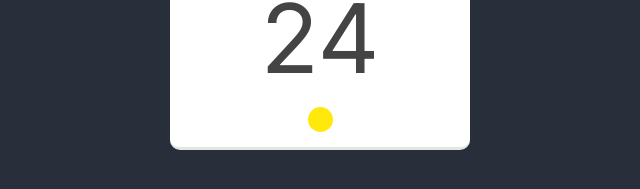
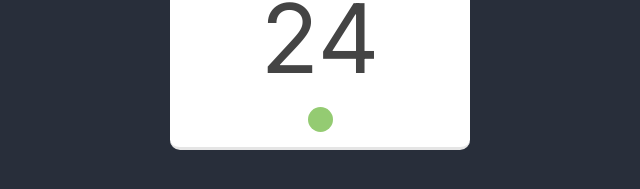
Before and after one commit to CheeklyPuff/cheeklypuff.github.io, a React (Create React App) app: page / in a window 1280 px wide. Shown: the part 229-418 px from the top of the page, without its empty margins (320-960 px from the left). Built offline with nearby package versions, Linux system fonts and the light colour scheme.

Commit message:
fix getBinColor

```diff
--- a/src/components/Calendar/Calendar.js
+++ b/src/components/Calendar/Calendar.js
@@ -10,7 +10,7 @@ import {
   TooltipText
 } from './Calendar.styled.js';
 import holidays  from '../../json/publicholidays.json';
-import getWeekPattern from "../../utils/getWeekPattern.js";
+import { getBinColor } from "../../utils/getBinColor.js";
 
 const Calendar = ({collectingDay}) => {
   const [visible, setVisible] = useState(false);
@@ -26,7 +26,7 @@ const Calendar = ({collectingDay}) => {
   const today = dayNames[currentDay];
 
   let isHoliday = false;
-  const binType = getWeekPattern(getDate);
+  const binType = getBinColor(getDate);
   for(const holiday of holidays.records) {
     const dateText = holiday.date;
     const getHoliday = dateText.split('-');
--- /dev/null
+++ b/src/utils/getBinColor.js
@@ -0,0 +1,15 @@
+export const getBinColor = (d) => {
+  // Copy date so don't modify original
+  let currentDate = d;
+  currentDate = new Date(Date(currentDate.getFullYear(), currentDate.getMonth(), currentDate.getDate()));
+  // Set to nearest Thursday: current date + 4 - current day number
+  // Make Sunday's day number 7
+  currentDate.setUTCDate(currentDate.getDate() + 4 - (currentDate.getDay()||7));
+
+  // Get first day of year
+  var yearStart = new Date(Date(currentDate.getFullYear(),0,1));
+  // Calculate full weeks to nearest Thursday
+  var weekNo = Math.ceil(( ( (currentDate - yearStart) / 86400000) + 1)/7);
+  // Return array of year and week number
+  return weekNo % 2 === 1 ? 'recycle' : 'green';
+}
--- a/src/utils/getWeekPattern.js
+++ /dev/null
@@ -1,13 +0,0 @@
-const getWeekPattern = (currentDate) => {
-  const date = new Date(currentDate);
-  if (isNaN(date)) {
-    throw new Error("Invalid date provided");
-  }
-  const firstDayOfYear = new Date(date.getFullYear(), 0, 1); // Jan 1 of the year
-  const dayOfYear = Math.floor((date - firstDayOfYear) / (1000 * 60 * 60 * 24)) + 1; // Day of the year
-  const weekNumber = Math.ceil(dayOfYear / 7); // Week number (1-based)
-
-  return weekNumber % 2 === 1 ? 'recycle' : 'green';
-}
-
-export default getWeekPattern;
```
